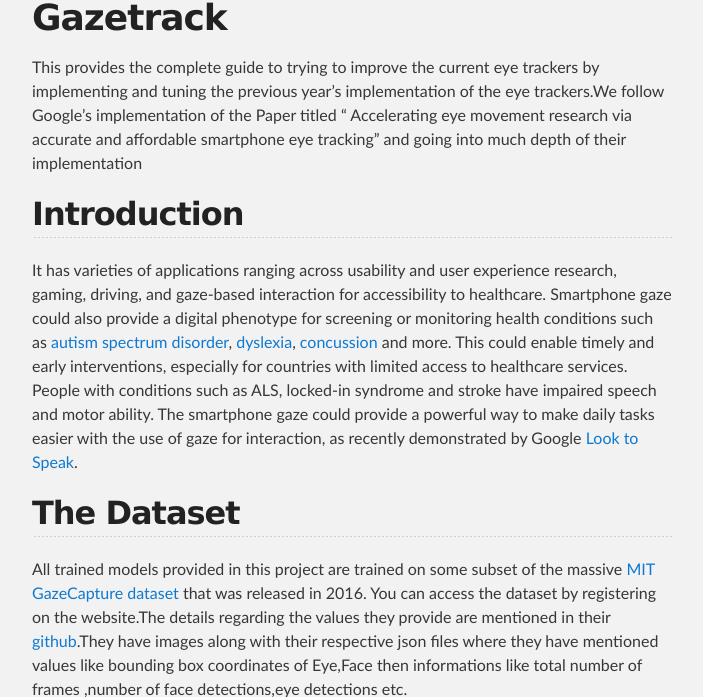
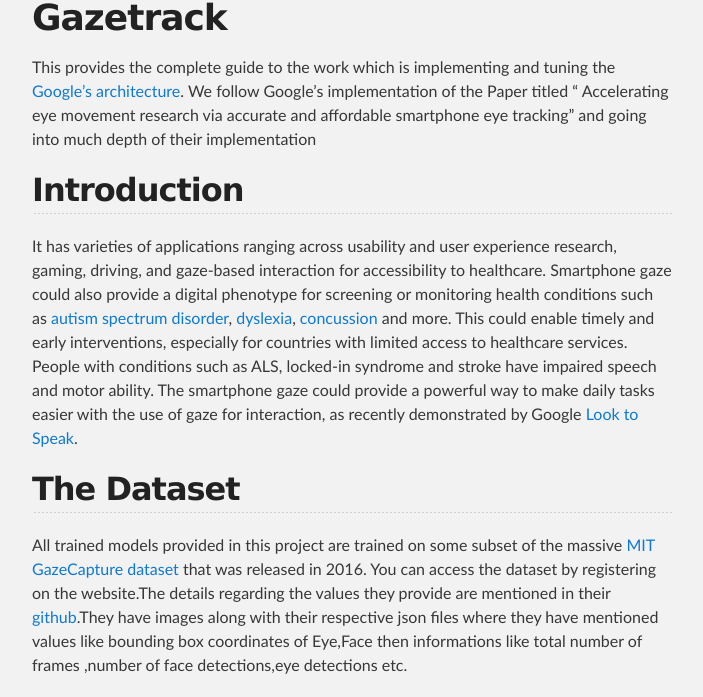
Before and after one commit to Abhinavvenkatadri/Eye-tracking-GSoC, a Jekyll site: the page built from docs/index.md, in a window 1280 px wide and 900 px high, scrolled down 417 px, cut to the strip 203-900 px from the top of the window. Shown: the whole strip, without its empty margins (288-991 px from the left). Built offline with Jekyll 4.4.1, drawn with Linux system fonts in a browser that asks for light colours.

Commit message:
Update index.md

```diff
--- a/docs/index.md
+++ b/docs/index.md
@@ -6,7 +6,7 @@
 
 # Gazetrack
 
-This provides the complete guide to trying to improve the current eye trackers by implementing and tuning the previous year’s implementation of the eye trackers.We follow Google’s implementation of the Paper titled “ Accelerating eye movement research via accurate and affordable smartphone eye tracking” and going into much depth of their implementation
+This provides the complete guide to the work which is implementing and tuning the [Google's architecture](https://research.google/pubs/pub49585/). We follow Google’s implementation of the Paper titled “ Accelerating eye movement research via accurate and affordable smartphone eye tracking” and going into much depth of their implementation
 
 ## Introduction
 
```
